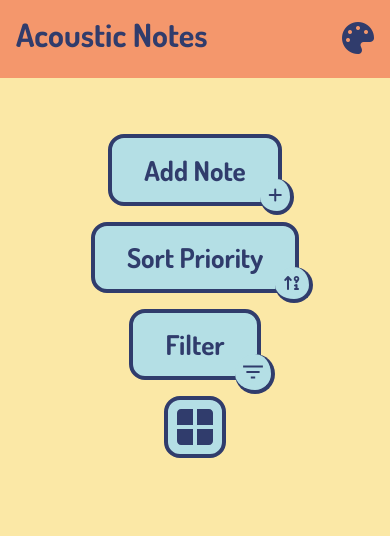
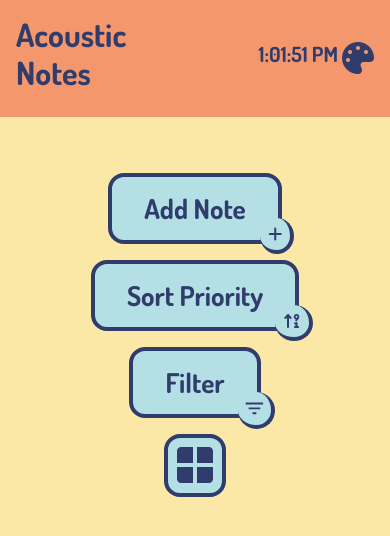
Before and after one commit to BHAVISHAYA/Acoustic-Notes, a React (Vite) app: page / in a window 390 px wide. Shown: the top 536 px of the page. Built offline with nearby package versions, Linux system fonts and the light colour scheme.

Commit message:
Adding the time in header

```diff
--- a/src/components/Buttons.jsx
+++ b/src/components/Buttons.jsx
@@ -5,7 +5,6 @@ import ViewListIcon from '@mui/icons-material/ViewList';
 import FilterListIcon from '@mui/icons-material/FilterList';
 import { InputDialog } from './InputDialog';
 import { Notes } from './Notes';
-import { LocalPostOffice } from '@mui/icons-material';
 
 export const Buttons = () => {
 
@@ -66,7 +65,7 @@ export const Buttons = () => {
                     <div className="col-lg-3 col-sm-6 my-2">
                         <button>
                             Filter
-                            <FilterListIcon className='filterIcon' style={{fontSize : "2.5rem", padding : "0.3rem"}} />
+                            <FilterListIcon className='filterIcon' style={{fontSize : "2.3rem", padding : "0.3rem"}} />
                         </button>
                     </div>
                     <div className="grid col-lg-3 col-sm-6 my-2 d-flex justify-content-center align-items-center">
--- a/src/components/Header.jsx
+++ b/src/components/Header.jsx
@@ -1,14 +1,27 @@
+import { useState } from "react";
 import "../styles/Header.css";
 
 export const Header = () => {
+
+    const [showTime, setShowTime] = useState();
+
+    setInterval(clockTiming, 1000);
+
+    function clockTiming() {
+        let d = new Date();
+        let currTime = d.toLocaleTimeString();
+        setShowTime(currTime);
+    }
+
     return (
         <>
             <div className="container-fluid text-center py-3 header dosis">
-                <div className="row text-center justify-content-between align-items-center">
-                    <div className="col-9 text-start">
+                <div className="row text-center justify-content-between align-items-stretch">
+                    <div className="col-6 text-start">
                         <h1 className='px-1 px-md-3'>Acoustic Notes</h1>
                     </div>
-                    <div className="col-3 text-end">
+                    <div className="col-6 d-flex justify-content-end align-items-center">
+                        <h2 className="mx-sm-3"> {showTime} </h2>
                         <i className="fa-solid fa-palette px-1 px-md-3"></i>
                     </div>
                 </div>
--- a/src/styles/Header.css
+++ b/src/styles/Header.css
@@ -5,6 +5,10 @@
 
 .header h1 {
     font-size: 3rem;
+    font-weight: 700;
+}
+
+.header h2 {
     font-weight: 700;
 }
 
@@ -20,6 +24,9 @@
     .header i {
         font-size: 2rem;
     }
+    .header h2 {
+        font-size: 1.3rem;
+    }
 }
 
 @media screen and (max-width : 270px) {
@@ -29,4 +36,7 @@
     .header i {
         font-size: 1.5rem;
     }
+    .header h2 {
+        font-size: 1rem;
+    }
 }
```
